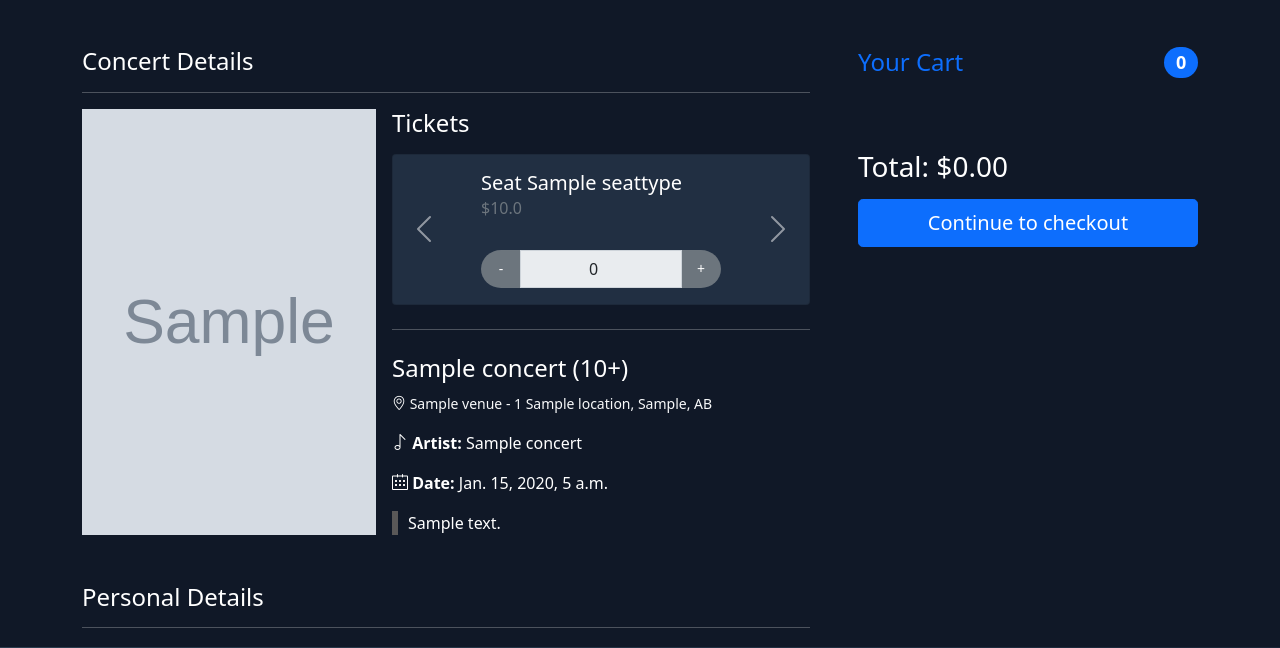
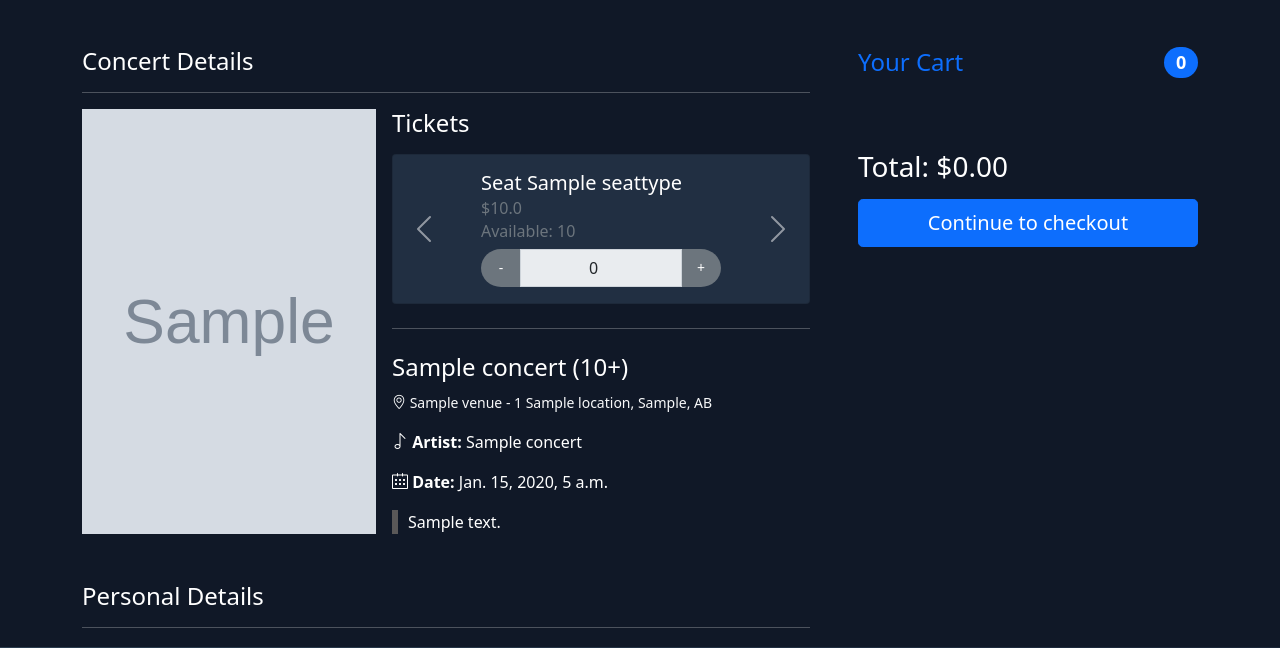
Before and after one commit to tanvirsingh1/TickerMaster, a Django app: template templates/ticketing/buy.html in a window 1280 px wide. Shown: the part 97-745 px from the top of the page. Run offline with Django 4.2, Linux system fonts and the light colour scheme; the template is opened without the code that fills it: values that come from a table or form of the project are taken from there, others are empty; tables that the repository leaves empty hold one stand-in row (values such as "Sample post"); grey boxes marked "Sample" are stand-in pictures; parts of the project's set-up code (start-up, migrations or seed data) failed here and were passed over; some libraries are stand-ins or nearby versions.

Commit message:
displays #of available tickets (jira TIC-6)

```diff
--- a/templates/ticketing/buy.html
+++ b/templates/ticketing/buy.html
@@ -79,7 +79,7 @@
                               <input type="hidden" class="seat_name" value="{{i.name}}">
                               <h6 class="card-subtitle mb-2 text-muted">${{i.price}}</h6>
                               <input type="hidden" class="seat_price" value="{{i.price}}">
-                              <br>
+                              <h6 class="card-subtitle mb-2 text-muted">Available: {{i.quantity}}</h6>
                               <div class="input-group col-sm-6" id="select-qnty">
                                 <button class="btn-sm btn-secondary qnty_bnt" type="button"
                                   onclick="decr_quantity()">-</button>
```
